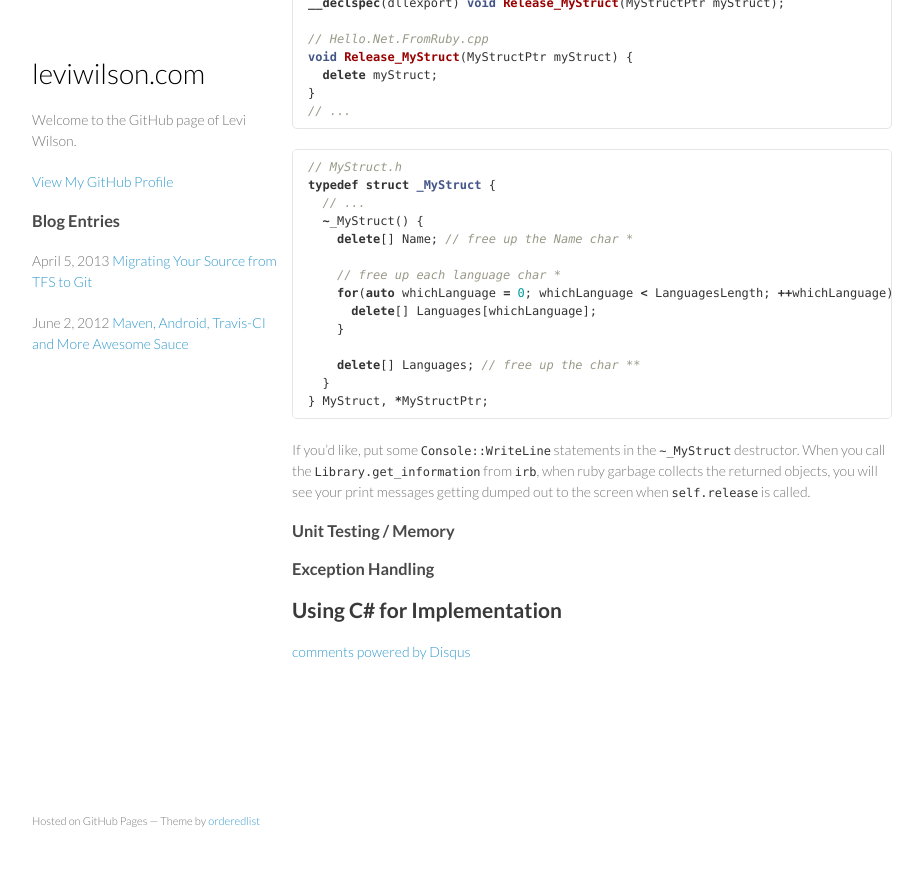
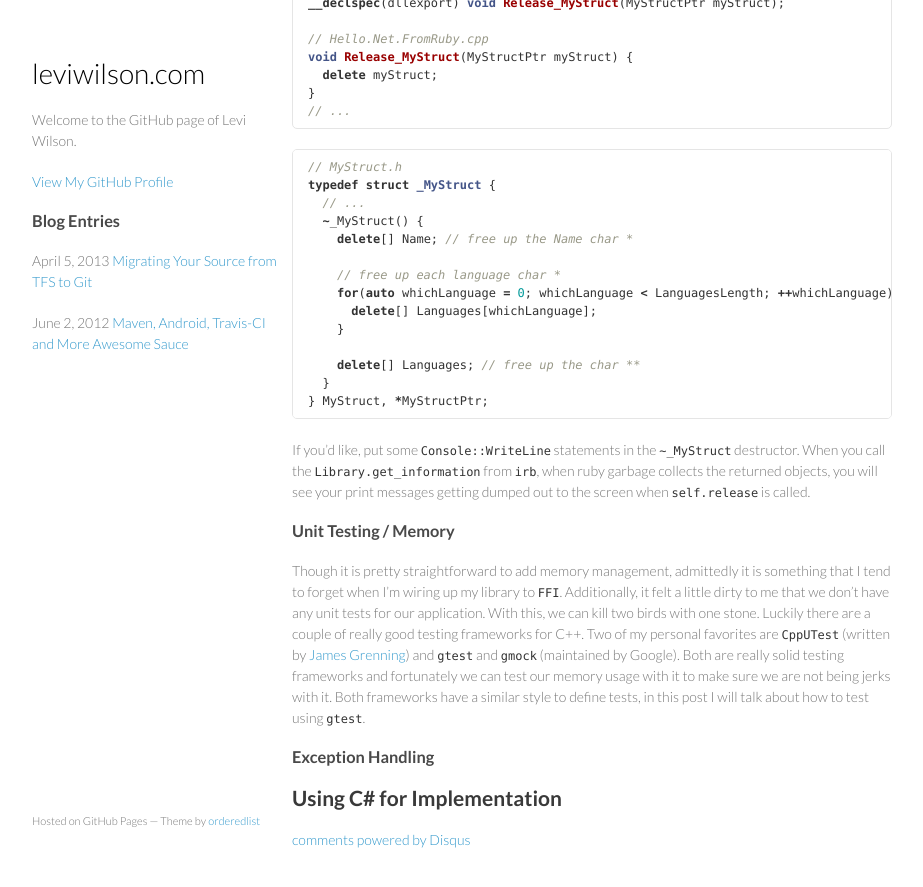
Before and after one commit to leviwilson/leviwilson.github.com, a Jekyll site: the page built from 2013-10-17-invoking-.net-from-ruby.md, in a window 1280 px wide and 900 px high, scrolled down 6253 px. Shown: the top 887 px of the window, without its empty margins (178-1101 px from the left). Built offline with Jekyll 4.4.1, drawn with Linux system fonts in a browser that asks for light colours; Markdown is read by kramdown in place of the engine named in the settings; comment, search, counter and statistics services are not loaded.

Commit message:
start section for unit testing

```diff
--- a/2013-10-17-invoking-.net-from-ruby.md
+++ b/2013-10-17-invoking-.net-from-ruby.md
@@ -331,6 +331,9 @@ If you'd like, put some `Console::WriteLine` statements in the `~_MyStruct` dest
 the returned objects, you will see your print messages getting dumped out to the screen when `self.release` is called.
 
 ### Unit Testing / Memory
+Though it is pretty straightforward to add memory management, admittedly it is something that I tend to forget when I'm wiring up my library to `FFI`. Additionally, it felt
+a little dirty to me that we don't have any unit tests for our application. With this, we can kill two birds with one stone. Luckily there are a couple of really good
+testing frameworks for C++. Two of my personal favorites are `CppUTest` (written by [James Grenning](http://twitter.com/jwgrenning)) and `gtest` and `gmock` (maintained by Google). Both are really solid testing frameworks and fortunately we can test our memory usage with it to make sure we are not being jerks with it. Both frameworks have a similar style to define tests, in this post I will talk about how to test using `gtest`.
 
 ### Exception Handling
 
```
